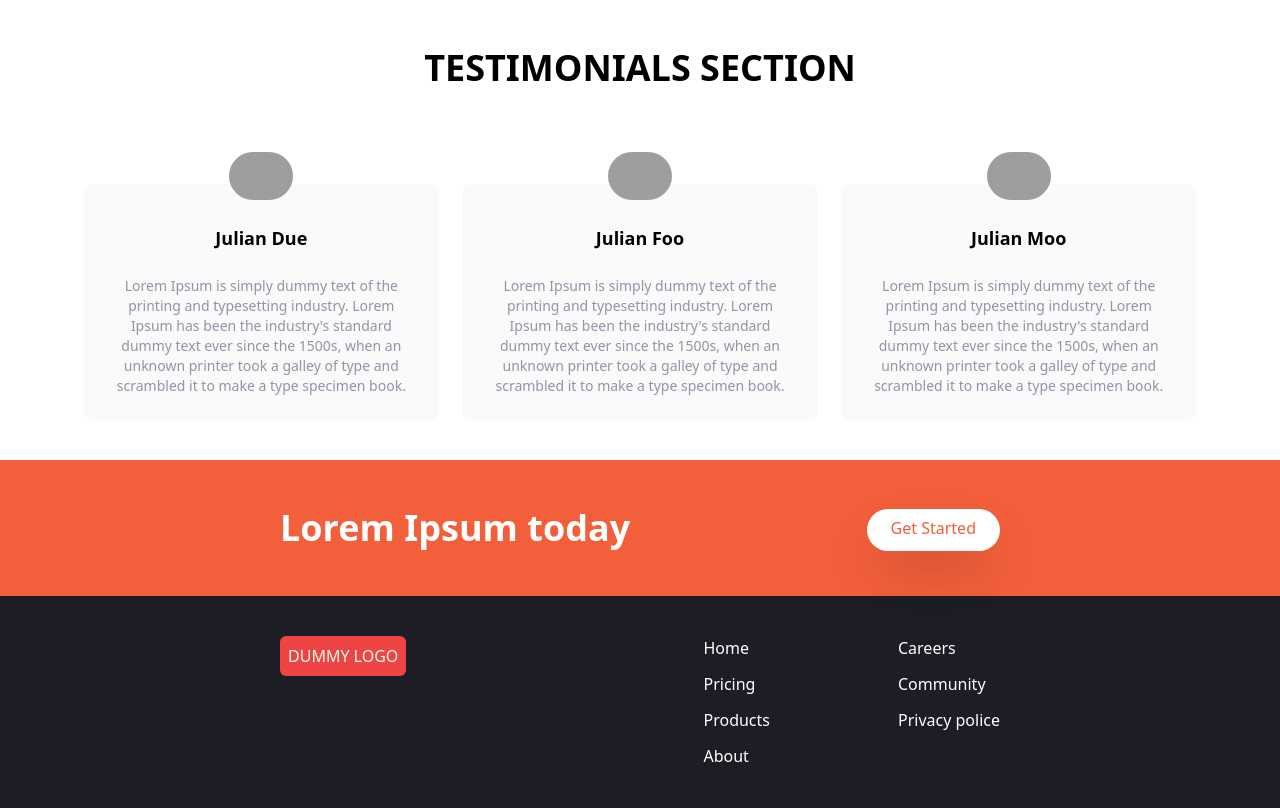
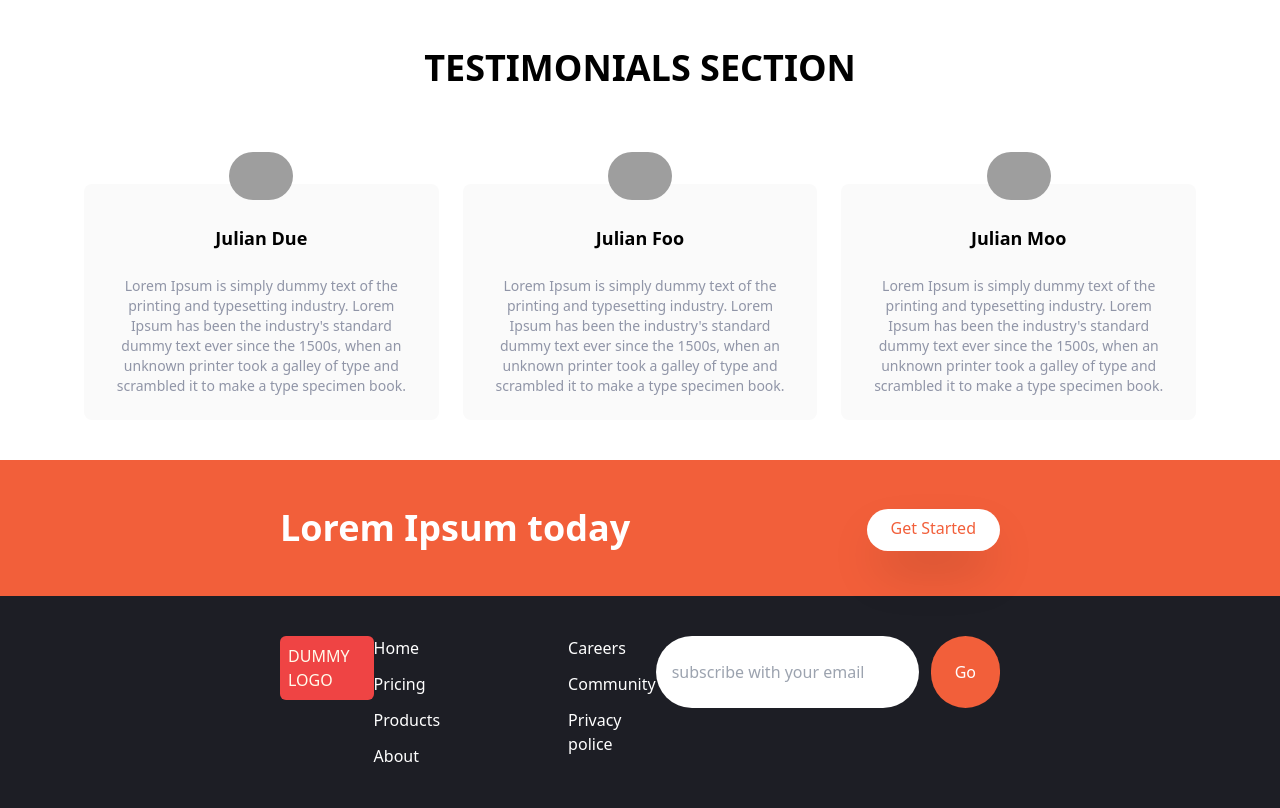
Before and after one commit to lutfiqaraman/landingpagetailwindproject, a website: page index.html in a window 1280 px wide. Shown: the part 1564-2372 px from the top of the page. Drawn offline with Linux system fonts and the light colour scheme; grey boxes are pictures that could not be loaded.

Commit message:
creating the footer section

```diff
--- a/index.html
+++ b/index.html
@@ -238,6 +238,17 @@
                 <a href="#" class="hover:text-brightRed">Privacy police</a>
             </div>
         </div>
+        <!-- -->
+        <div class="flex flex-col justify-between">
+            <form>
+                <div class="flex space-x-3">
+                    <input class="flex-1 px-4 rounded-full focus:outline-none" type="text" placeholder="subscribe with your email">
+                    <button class="px-6 py-6 text-white rounded-full bg-brightRed hover:bg-brightRedLight focus:outline-none">
+                        Go
+                    </button>
+                </div>
+            </form>
+        </div>
     </div>
 </footer>
 <!-- Footer :: END -->
```
Also changed, not shown: css/main.css.
